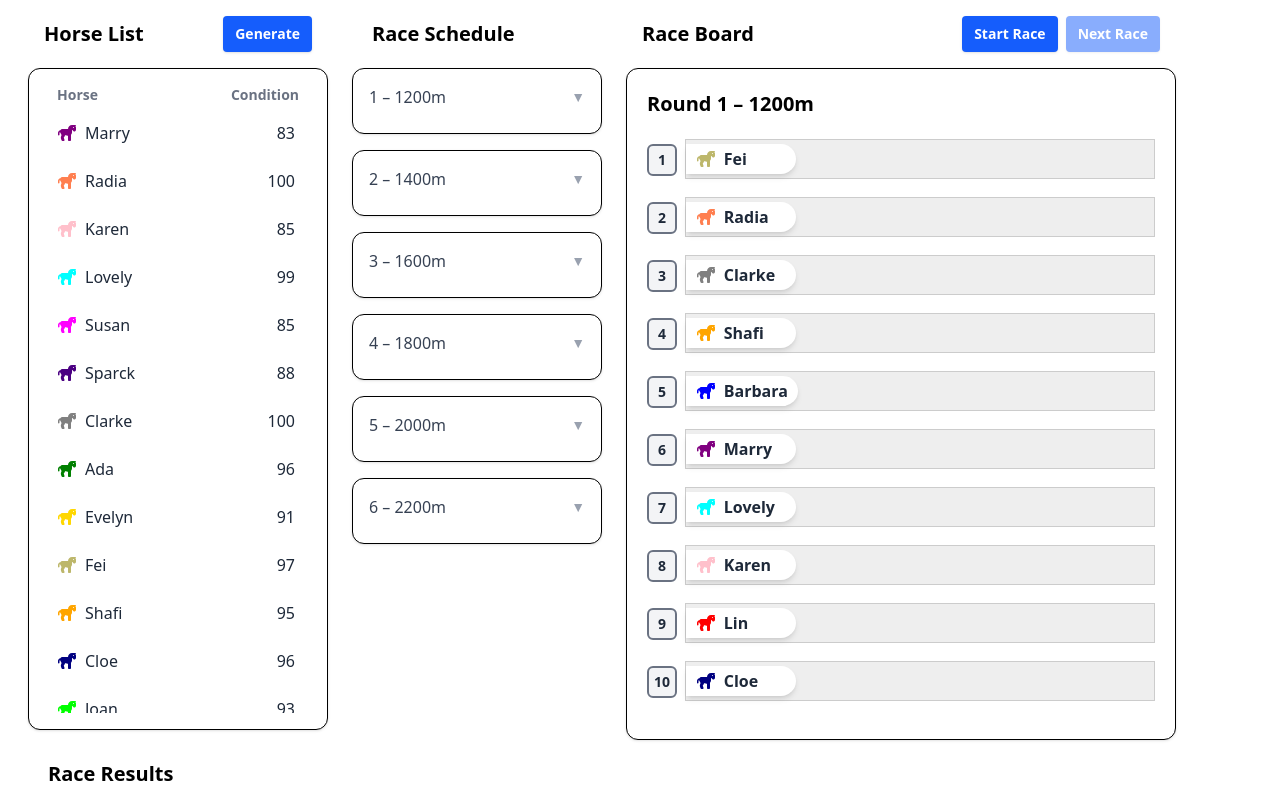
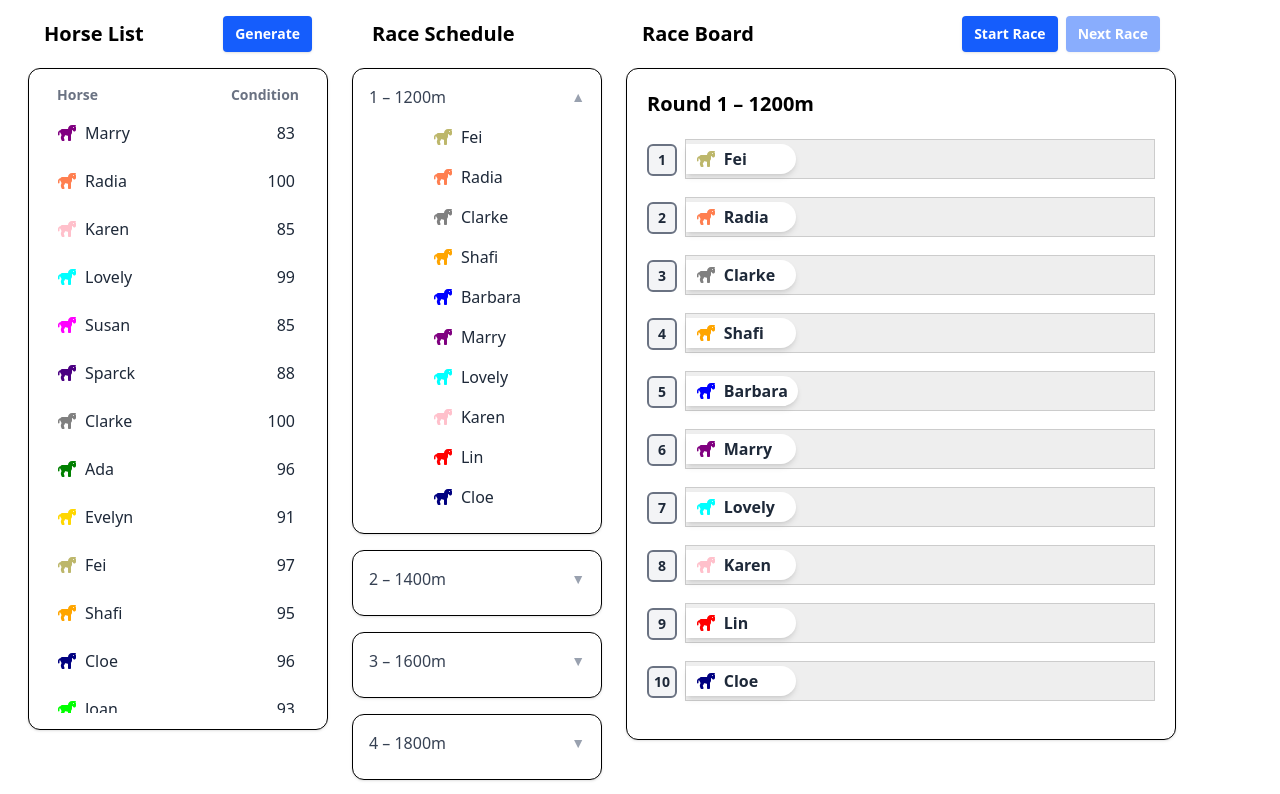
Before and after one commit to TymoteuszStr/Horse-Racing-Game, a Vue app: page / in a window 1280 px wide. Shown: the top 794 px of the page. Built offline with nearby package versions, Linux system fonts and the light colour scheme.

Commit message:
feat:add expand proper table functionality

```diff
--- a/src/components/ResultsList.vue
+++ b/src/components/ResultsList.vue
@@ -7,10 +7,11 @@ import RaceResultList from '@/components/RaceResultList.vue'
 defineProps<{
   results: RaceResult[]
   round: RaceRound
+  expandList?: boolean
 }>()
 </script>
 <template>
-  <ExpandableCard :title="`${round.roundNumber + 1} – ${round.distance}m`" :initialExpanded="false">
+  <ExpandableCard :title="`${round.roundNumber + 1} – ${round.distance}m`" :expanded="expandList">
     <RaceResultList :round="round" :results="results" />
   </ExpandableCard>
 </template>
--- a/src/components/ScheduleList.vue
+++ b/src/components/ScheduleList.vue
@@ -5,12 +5,13 @@ import ExpandableCard from '@/layouts/ExpandableCard.vue'
 
 defineProps<{
   scheduleRound: RaceRound
+  expandList?: boolean
 }>()
 </script>
 <template>
   <ExpandableCard
     :title="`${scheduleRound.roundNumber + 1} – ${scheduleRound.distance}m`"
-    :initialExpanded="false"
+    :expanded="expandList"
   >
     <RaceRoundHorseList :round="scheduleRound" />
   </ExpandableCard>
--- a/src/layouts/ExpandableCard.vue
+++ b/src/layouts/ExpandableCard.vue
@@ -1,33 +1,39 @@
 <script setup lang="ts">
-import { ref } from 'vue'
+import { ref, watch } from 'vue'
 
 const props = withDefaults(
   defineProps<{
     title: string
-    initialExpanded?: boolean
+    expanded?: boolean
   }>(),
   {
-    initialExpanded: false,
+    expanded: false,
   },
 )
 
-const expanded = ref(props.initialExpanded)
+const isExpanded = ref(props.expanded)
+watch(
+  () => props.expanded,
+  (newVal) => {
+    isExpanded.value = newVal
+  },
+)
 </script>
 
 <template>
   <div
     class="block w-fit p-4 border rounded-xl shadow-sm bg-white transition-all duration-300 cursor-pointer select-none min-w-[250px]"
-    @click="expanded = !expanded"
+    @click="isExpanded = !isExpanded"
   >
     <div class="mb-2 text-gray-700 font-medium flex justify-between items-center">
       <span>{{ props.title }}</span>
       <span class="text-sm text-gray-400">
-        {{ expanded ? '▲' : '▼' }}
+        {{ isExpanded ? '▲' : '▼' }}
       </span>
     </div>
 
     <transition name="expand">
-      <div v-if="expanded" class="transition-all duration-300 flex justify-center items-center">
+      <div v-if="isExpanded" class="transition-all duration-300 flex justify-center items-center">
         <slot />
       </div>
     </transition>
--- a/src/views/HomeView.vue
+++ b/src/views/HomeView.vue
@@ -99,13 +99,14 @@ onMounted(() => {
         v-for="round in raceSchedule"
         :key="round.roundNumber"
         :scheduleRound="round"
+        :expand-list="round.roundNumber === currentRound"
         class="mb-4"
       />
     </div>
     <div v-if="raceSchedule.length" class="mx-3">
       <div class="flex items-center justify-between m-4">
         <h2 class="text-xl font-semibold">Race Board</h2>
-        <h2 v-if="finishBtn" class="text-2xl font-bold text-green-600 animate-pulse">
+        <h2 v-if="finishBtn" class="text-m font-bold text-green-600 animate-pulse">
           ALL RACES FINISHED
         </h2>
 
@@ -141,7 +142,12 @@ onMounted(() => {
         <h2 class="text-xl font-semibold">Race Results</h2>
       </div>
       <template v-for="round in raceSchedule" :key="round.roundNumber">
-        <ResultsList :results="raceResults[round.roundNumber] || []" :round="round" class="mb-4" />
+        <ResultsList
+          :results="raceResults[round.roundNumber] || []"
+          :round="round"
+          class="mb-4"
+          :expand-list="round.roundNumber === currentRound && isRaceFinished"
+        />
       </template>
     </div>
   </div>
```
Also changed, not shown: 1 other file (tests, documents, lock files or other folders).
